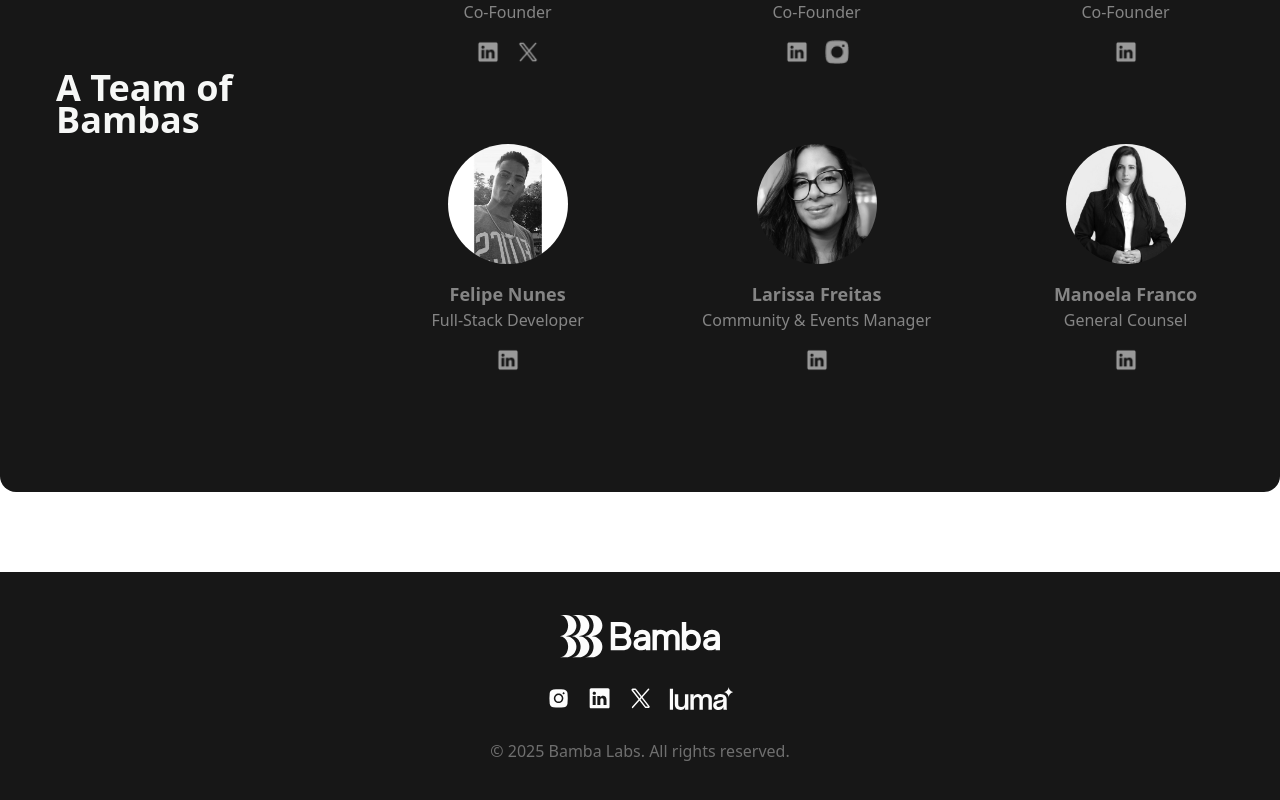
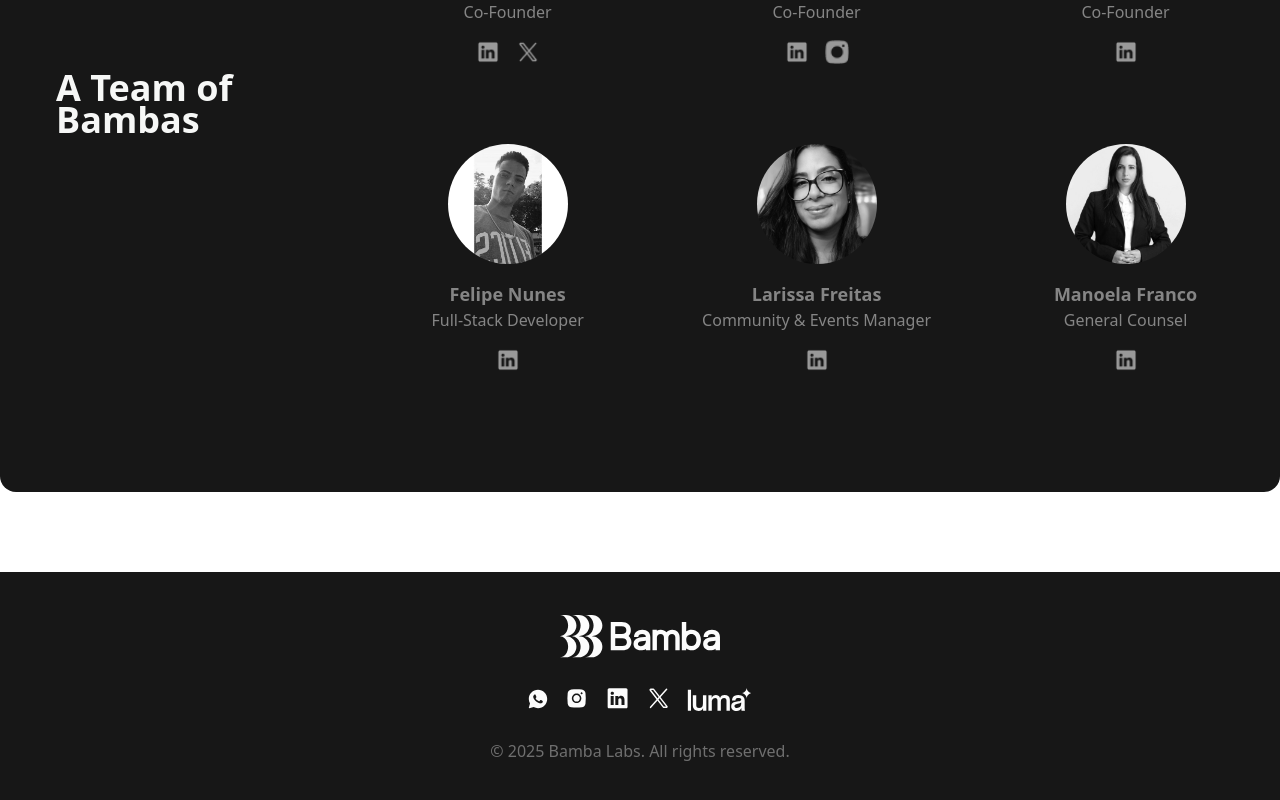
Before and after one commit to xdaluca/website-bamba, a Next.js app: page / in a window 1280 px wide. Shown: the part 2407-3207 px from the top of the page. Built offline with nearby package versions, Linux system fonts and the light colour scheme.

Commit message:
update template components

```diff
--- a/src/components/Footer.tsx
+++ b/src/components/Footer.tsx
@@ -51,7 +51,26 @@
           fill="#FCFCFC"
         />
       </svg>
-      <div className="flex flex-row space-x-4">
+      <div className="flex flex-row space-x-4 items-center">
+        <Link
+          target="_blank"
+          className="transition duration-300 ease-in-out hover:scale-105 cursor-pointer "
+          href="https://wa.me/5521990916839"
+        >
+          <svg
+            xmlns="http://www.w3.org/2000/svg"
+            x="0px"
+            y="0px"
+            width="20"
+            height="20"
+            viewBox="0 0 50 50"
+          >
+            <path
+              fill="#FCFCFC"
+              d="M25,2C12.318,2,2,12.318,2,25c0,3.96,1.023,7.854,2.963,11.29L2.037,46.73c-0.096,0.343-0.003,0.711,0.245,0.966 C2.473,47.893,2.733,48,3,48c0.08,0,0.161-0.01,0.24-0.029l10.896-2.699C17.463,47.058,21.21,48,25,48c12.682,0,23-10.318,23-23 S37.682,2,25,2z M36.57,33.116c-0.492,1.362-2.852,2.605-3.986,2.772c-1.018,0.149-2.306,0.213-3.72-0.231 c-0.857-0.27-1.957-0.628-3.366-1.229c-5.923-2.526-9.791-8.415-10.087-8.804C15.116,25.235,13,22.463,13,19.594 s1.525-4.28,2.067-4.864c0.542-0.584,1.181-0.73,1.575-0.73s0.787,0.005,1.132,0.021c0.363,0.018,0.85-0.137,1.329,1.001 c0.492,1.168,1.673,4.037,1.819,4.33c0.148,0.292,0.246,0.633,0.05,1.022c-0.196,0.389-0.294,0.632-0.59,0.973 s-0.62,0.76-0.886,1.022c-0.296,0.291-0.603,0.606-0.259,1.19c0.344,0.584,1.529,2.493,3.285,4.039 c2.255,1.986,4.158,2.602,4.748,2.894c0.59,0.292,0.935,0.243,1.279-0.146c0.344-0.39,1.476-1.703,1.869-2.286 s0.787-0.487,1.329-0.292c0.542,0.194,3.445,1.604,4.035,1.896c0.59,0.292,0.984,0.438,1.132,0.681 C37.062,30.587,37.062,31.755,36.57,33.116z"
+            ></path>
+          </svg>
+        </Link>
         <Link
           target="_blank"
           className="transition duration-300 ease-in-out hover:scale-105 cursor-pointer"
--- a/src/components/SelectMenu.tsx
+++ b/src/components/SelectMenu.tsx
@@ -25,7 +25,7 @@
     const index = menu.findIndex((item) => item.link === link);
     const totalLinks = menu.length;
 
-    const widthMap = {
+    const widthMap: Record<number, number> = {
       0: 1.13,
       1: 0.94,
       2: 0.97,
@@ -34,7 +34,7 @@
 
     const adjustedWidth = `${(100 / totalLinks) * (widthMap[index] || 0.2)}%`;
 
-    const offsets = {
+    const offsets: Record<number, number> = {
       0: 6,
       1: 11,
       2: 3,
```
